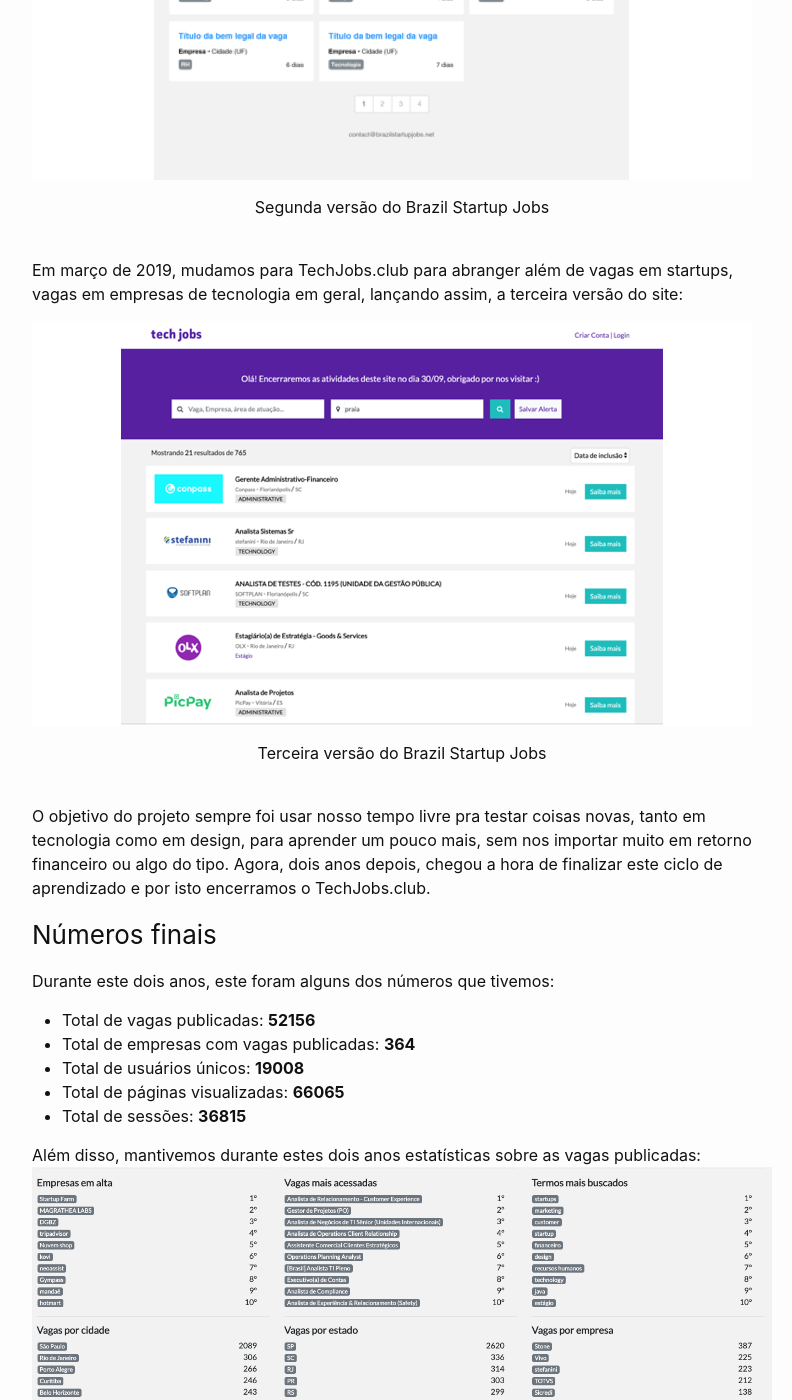
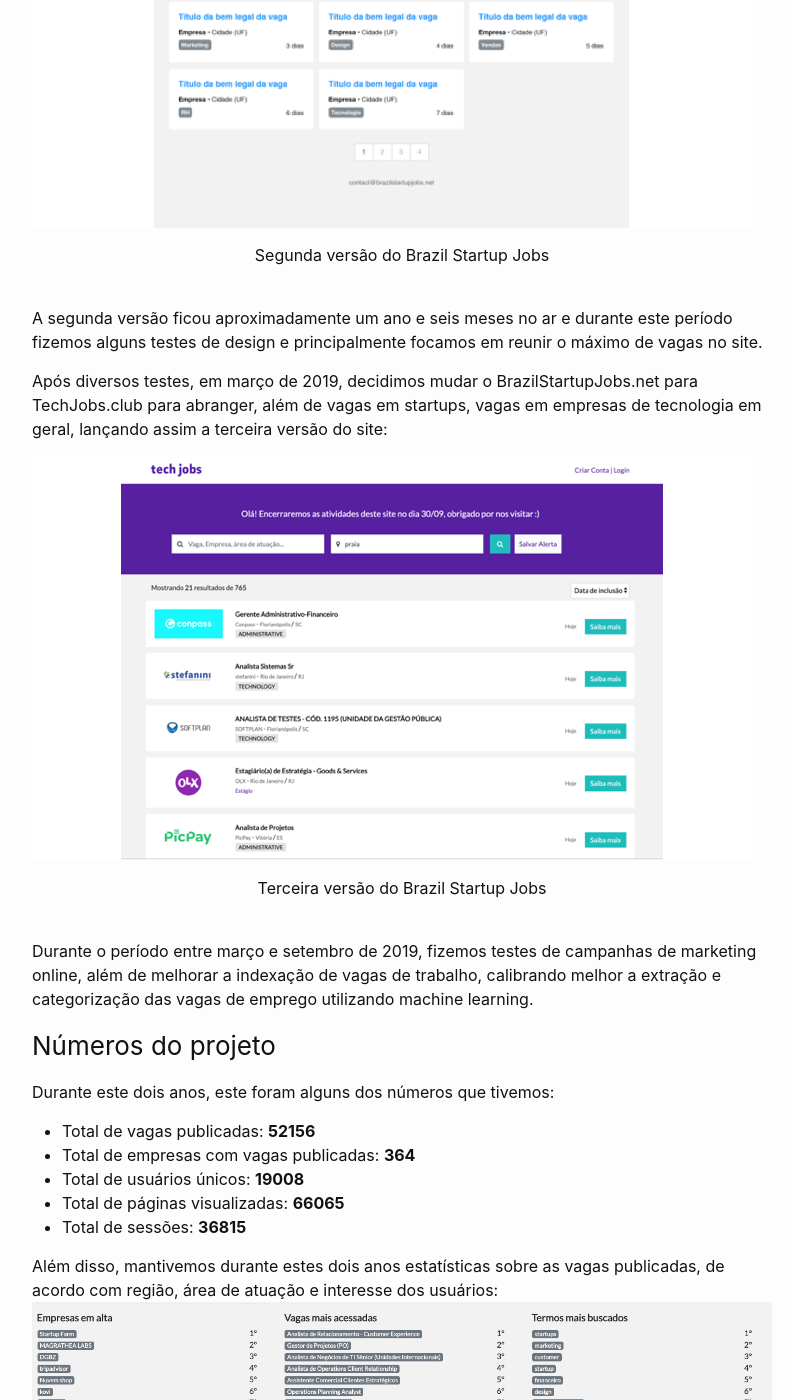
Before and after one commit to Marcos/marcos.github.io, a Jekyll site: the page built from _posts/2018-10-01-brazil-startup-jobs.md, in a window 1280 px wide and 1400 px high, scrolled down 1034 px. Shown: the whole window, without its empty margins (238-1030 px from the left). Built offline with Jekyll 4.4.1, drawn with Linux system fonts in a browser that asks for light colours; some of the changed text lies outside the part shown.

Commit message:
improving details

```diff
--- a/_posts/2018-10-01-brazil-startup-jobs.md
+++ b/_posts/2018-10-01-brazil-startup-jobs.md
@@ -5,27 +5,29 @@ date:   2018-10-01
 categories: brazil startup jobs
 ---
 
-Em setembro de 2017, dois meses de me mudar para a Alemanha, criei o BrazilStartupJobs.net, um site que reunia vagas de empregos em startups no Brasil.
+Em setembro de 2017, dois meses depois me mudar para a Alemanha, para ocupar o tempo livre e estudar algumas tecnologias novas criei o BrazilStartupJobs.net, um site que reunia vagas de empregos em startups no Brasil.
 
 ![Primeira versão do Brazil Startup Jobs](/assets/2019-10-01-bsj/version1.png)
 <center>Primeira versão do Brazil Startup Jobs</center>
 <br>
 
-Após mandar o link do site para alguns amigos, o Caio Manzotti se juntou a mim e lançamos uma segunda versão:
+A primeira versão foi feita em uma semanas e após mandar o link do site para alguns amigos, o Caio Manzotti se juntou a mim para melhorarmos o fluxo e design. Lançamos então uma segunda versão:
 
 ![Segunda versão do Brazil Startup Jobs](/assets/2019-10-01-bsj/version2.png)
 <center>Segunda versão do Brazil Startup Jobs</center>
 <br>
 
-Em março de 2019, mudamos para TechJobs.club para abranger além de vagas em startups, vagas em empresas de tecnologia em geral, lançando assim, a terceira versão do site:
+A segunda versão ficou aproximadamente um ano e seis meses no ar e durante este período fizemos alguns testes de design e principalmente focamos em reunir o máximo de vagas no site.
+
+Após diversos testes, em março de 2019, decidimos mudar o BrazilStartupJobs.net para TechJobs.club para abranger, além de vagas em startups, vagas em empresas de tecnologia em geral, lançando assim a terceira versão do site:
 
 ![Terceira versão do Brazil Startup Jobs](/assets/2019-10-01-bsj/version3.png)
 <center>Terceira versão do Brazil Startup Jobs</center>
 <br>
 
-O objetivo do projeto sempre foi usar nosso tempo livre pra testar coisas novas, tanto em tecnologia como em design, para aprender um pouco mais, sem nos importar muito em retorno financeiro ou algo do tipo. Agora, dois anos depois, chegou a hora de finalizar este ciclo de aprendizado e por isto encerramos o TechJobs.club.
+Durante o período entre março e setembro de 2019, fizemos testes de campanhas de marketing online, além de melhorar a indexação de vagas de trabalho, calibrando melhor a extração e categorização das vagas de emprego utilizando machine learning.
 
-### Números finais
+### Números do projeto
 Durante este dois anos, este foram alguns dos números que tivemos:
 
  * Total de vagas publicadas: <b>52156</b>
@@ -35,15 +37,23 @@ Durante este dois anos, este foram alguns dos números que tivemos:
  * Total de sessões: <b>36815</b>
 
 
-Além disso, mantivemos durante estes dois anos estatísticas sobre as vagas publicadas:
+Além disso, mantivemos durante estes dois anos estatísticas sobre as vagas publicadas, de acordo com região, área de atuação e interesse dos usuários:
 ![Última semana do techjobs.club no ar](/assets/2019-10-01-bsj/last-stats.png)
 
-Ao final, este foi o número total de visitas e usuários que tivemos ao longo dos dois anos:
+<!-- Ao final, este foi o número total de visitas e usuários que tivemos ao longo dos dois anos:
 
 ![Total de visitas e usuários ao longo de dois anos](/assets/2019-10-01-bsj/total-analytics.png)
 
-![Total de visitas e usuários ao longo de dois anos por cidade](/assets/2019-10-01-bsj/cities-analytics.png)
+![Total de visitas e usuários ao longo de dois anos por cidade](/assets/2019-10-01-bsj/cities-analytics.png) -->
 
 <br>
 
-Bom, durante estes dois anos eu pude aprender muita coisa com este projeto e fico feliz com os números que tivemos, considerando que tudo foi feito em nosso horário livre e com um baixíssimo orçamento. Meu muito obrigado ao Caio por ter acreditado no projeto e nos vemos no próximo MVP.
+### Fim do ciclo
+
+O objetivo do projeto sempre foi testar coisas novas e aprender um pouco mais, tanto em tecnologia como em design, sem nos importar muito em retorno financeiro ou algo do tipo. Agora, dois anos depois, chegou a hora de finalizar este ciclo de aprendizado e por isto encerramos o TechJobs.club.
+
+Eu particularmente pude aplicar conceitos de micro-services, elastic-search, APIs, crawler, machine learning, otimização de recursos em cloud computing, além de conceitos de criação e gestão de produto e marketing digital. Também pude aprender um pouco mais sobre python, front-end, com reactjs e angular, pipeline de desenvolvimento, docker e claro, coisas novas e antigas do bom e velho Java.
+
+Por fim, fico feliz com os números que tivemos, considerando que tudo foi feito em nosso horário livre e com um baixíssimo orçamento. Meu muito obrigado ao Caio pela contribuição no TechJobs.club.
+
+Nos vemos no próximo MVP.
```
